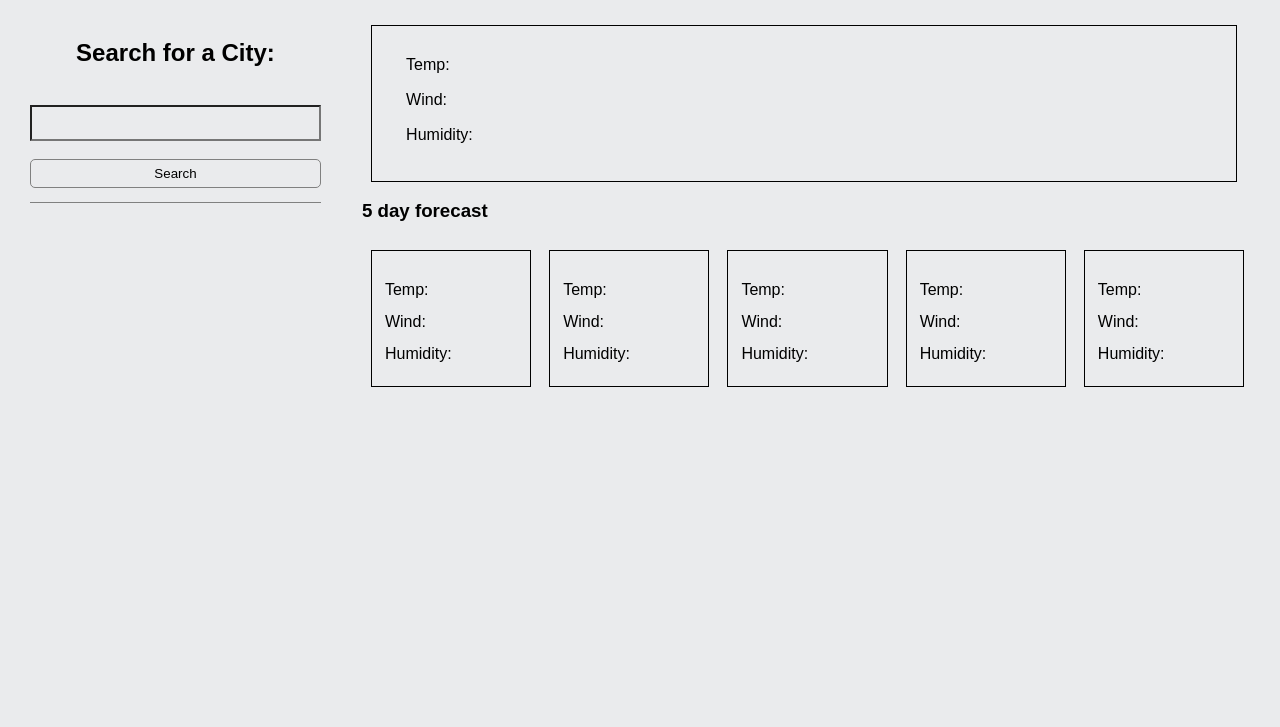
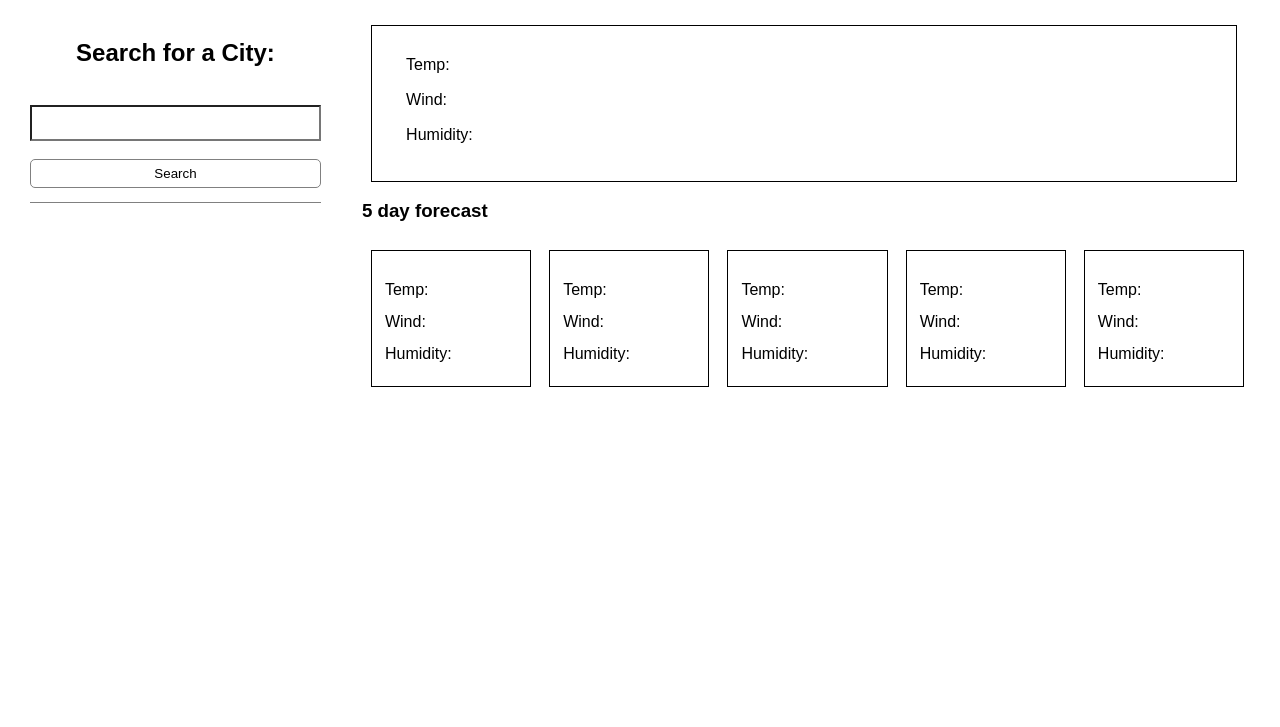
Before and after one commit to BrendanShelton/weather-dashboard, a plain HTML site: page index.html in a window 1280 px wide. Shown: the part 73-800 px from the top of the page. Drawn offline with nearby package versions, Linux system fonts and the light colour scheme.

Commit message:
change backgroun color

```diff
--- a/assets/style.css
+++ b/assets/style.css
@@ -1,7 +1,7 @@
 /*sets the font of all text on the page*/
 * {
     font-family: Arial, Helvetica, sans-serif;
-    background-color: rgb(234, 235, 237);
+    background-color: rgb(255, 255, 255);
 }
 
 /*styles the heading*/
```
